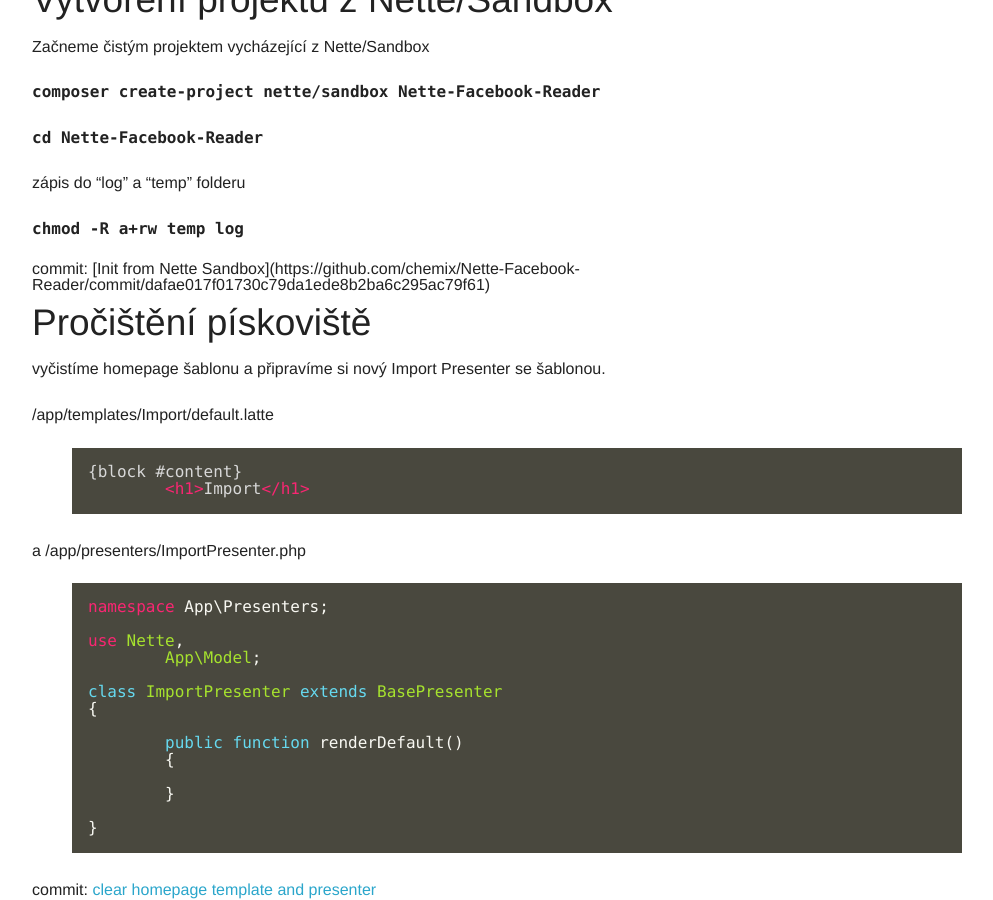
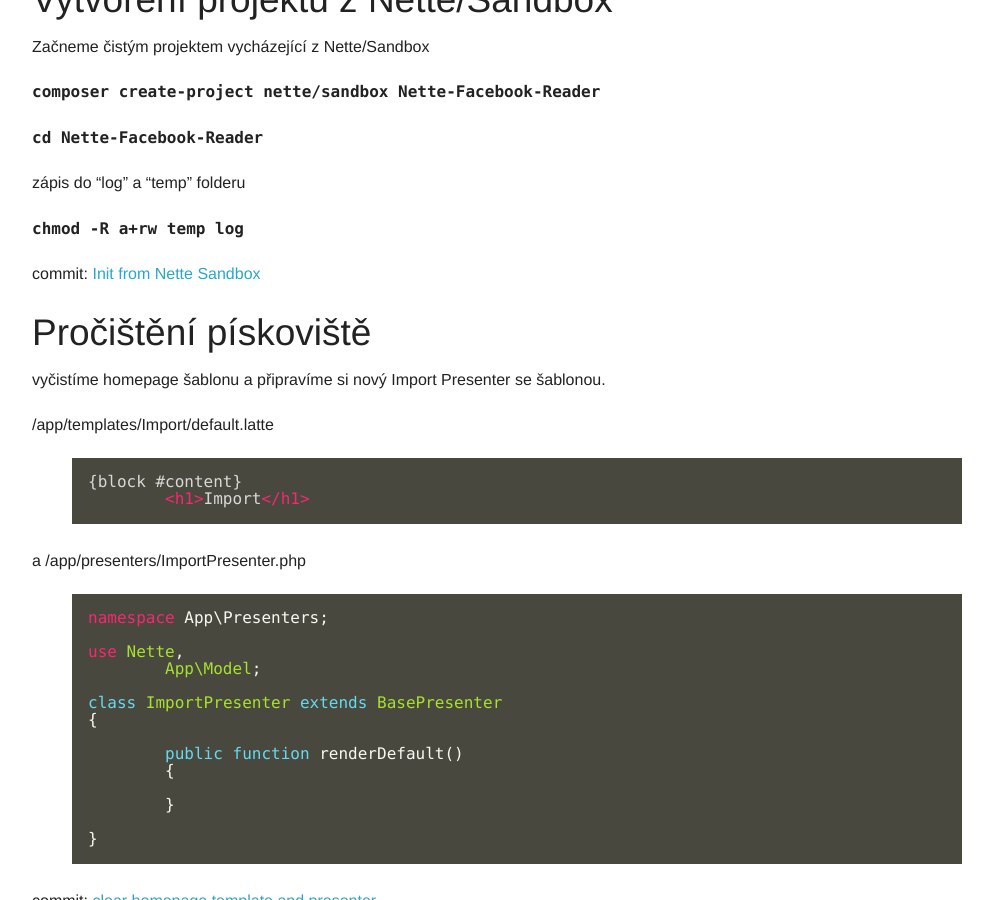
Before and after one commit to chemix/chemix.github.com, a Jekyll site: the page built from _posts/2014-06-13-nette-facebook-reader.md, in a window 1280 px wide and 900 px high, scrolled down 475 px. Shown: the whole window, without its empty margins (123-1116 px from the left). Built offline with Jekyll 4.4.1, drawn with Linux system fonts in a browser that asks for light colours; Markdown is read by kramdown in place of the engine named in the settings.

Commit message:
typo in nette-facebook-reader

```diff
--- a/_posts/2014-06-13-nette-facebook-reader.md
+++ b/_posts/2014-06-13-nette-facebook-reader.md
@@ -34,9 +34,7 @@
 
 `chmod -R a+rw temp log`
 
-<div class="commit">
 commit: [Init from Nette Sandbox](https://github.com/chemix/Nette-Facebook-Reader/commit/dafae017f01730c79da1ede8b2ba6c295ac79f61)
-</div>
 
 Pročištění pískoviště
 ---------------------
```
